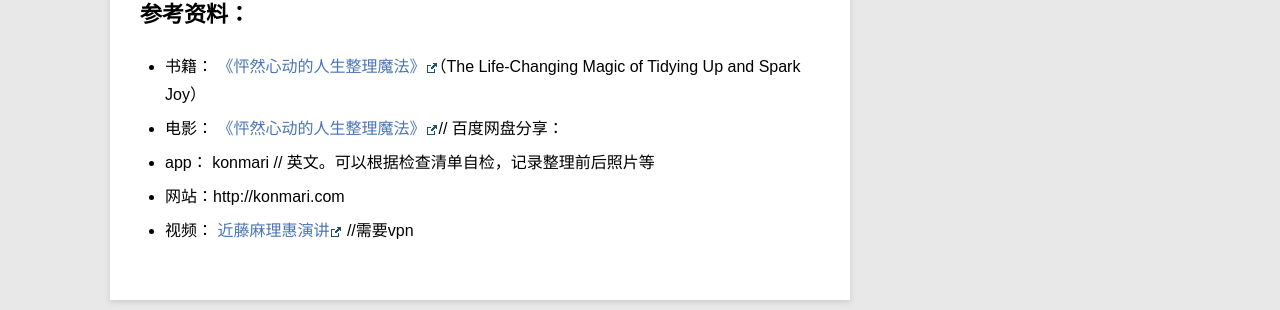
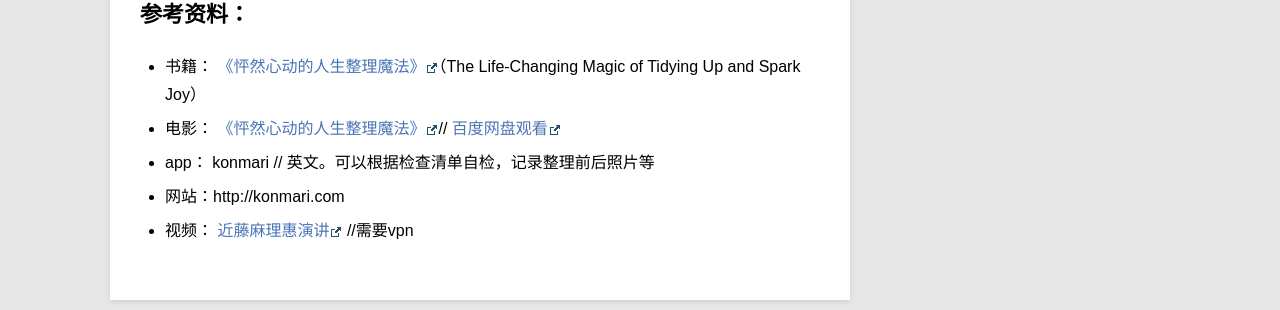
Before and after one commit to violettianjie/violettianjie.github.io, a Jekyll site: the page built from _posts/blog/2018-02-28-sparkjoy.md, in a window 1280 px wide and 900 px high, scrolled down 1911 px. Shown: the part 520-830 px from the top of the window. Built offline with Jekyll 4.4.1, drawn with Linux system fonts in a browser that asks for light colours; comment, search, counter and statistics services are not loaded.

Commit message:
Update 2018-02-28-sparkjoy.md

```diff
--- a/_posts/blog/2018-02-28-sparkjoy.md
+++ b/_posts/blog/2018-02-28-sparkjoy.md
@@ -73,7 +73,7 @@ category: blog
 ## 参考资料：
 
 - 书籍： [《怦然心动的人生整理魔法》](https://book.douban.com/subject/10747883/)（The Life-Changing Magic of Tidying Up and Spark Joy）
-- 电影： [《怦然心动的人生整理魔法》](https://movie.douban.com/subject/24522312/)// 百度网盘分享：
+- 电影： [《怦然心动的人生整理魔法》](https://movie.douban.com/subject/24522312/)// [百度网盘观看](https://pan.baidu.com/s/1ge8HKh9?fid=947649770781847)
 - app： konmari // 英文。可以根据检查清单自检，记录整理前后照片等
 - 网站：http://konmari.com
 - 视频： [近藤麻理惠演讲](https://www.youtube.com/watch?v=w1-HMMX_NR8&spfreload=10) //需要vpn
```
